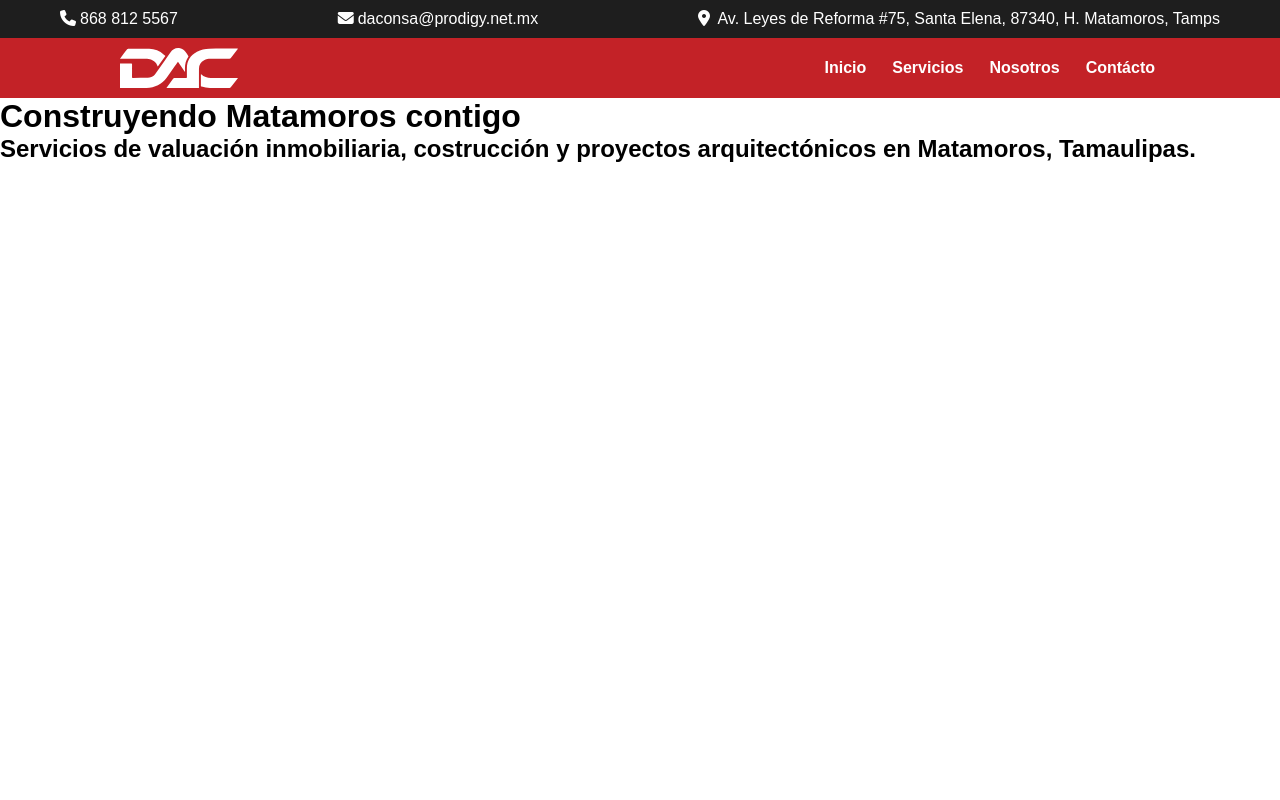
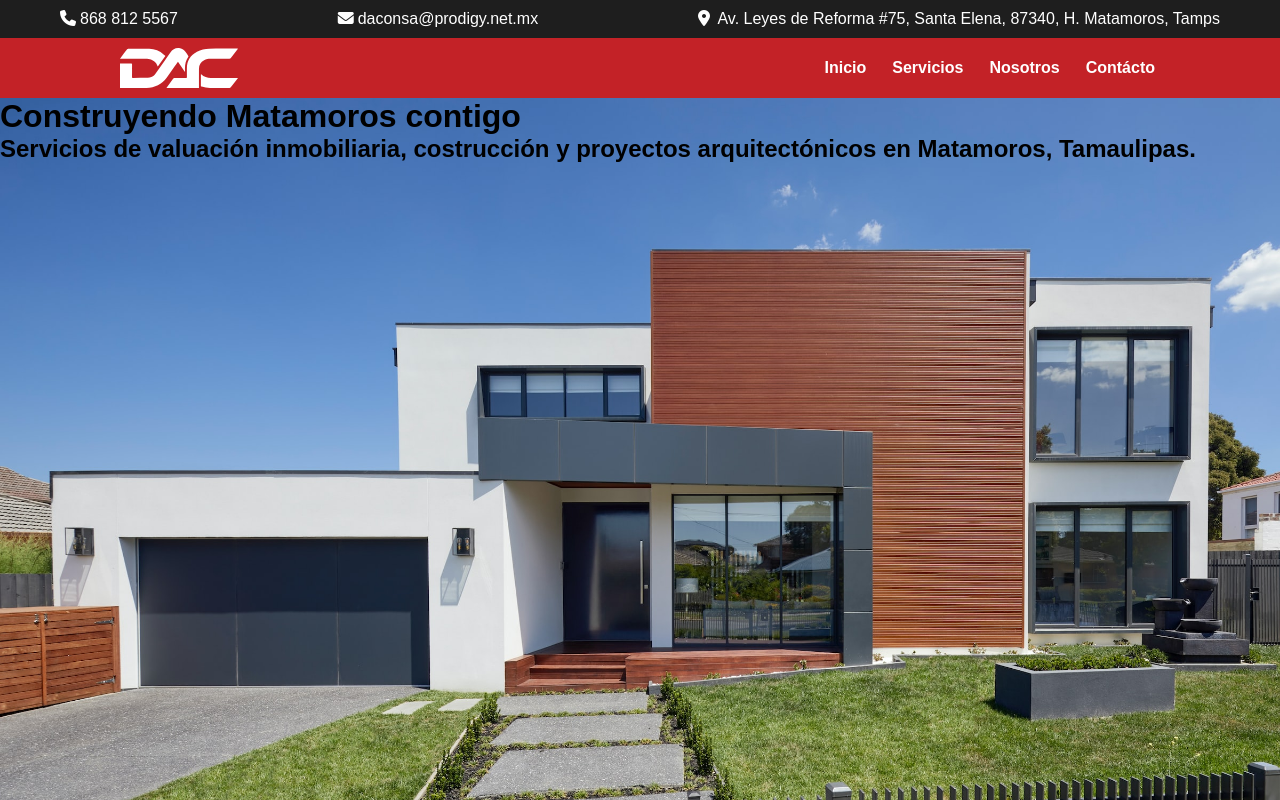
Before and after one commit to rodwayne/dacsa-webpage, a plain HTML site: page index.html in a window 1280 px wide. Drawn offline with Linux system fonts and the light colour scheme.

Commit message:
Add styles for hero section

```diff
--- a/css/index.css
+++ b/css/index.css
@@ -90,6 +90,17 @@ nav {
   transition: all ease-in 0.1s;
 }
 
+/* Working on desktop hero section */
+.hero {
+  background-image: url("../img/casa-moderna.jpg");
+  background-position: center;
+  background-repeat: no-repeat;
+  background-size: cover;
+  width: auto;
+  height: calc(100vh - 98px);
+}
+/* End of hero section */
+
 @media only screen and (max-width: 1050px) {
   .contact-header > .link {
     max-width: 250px;
```
